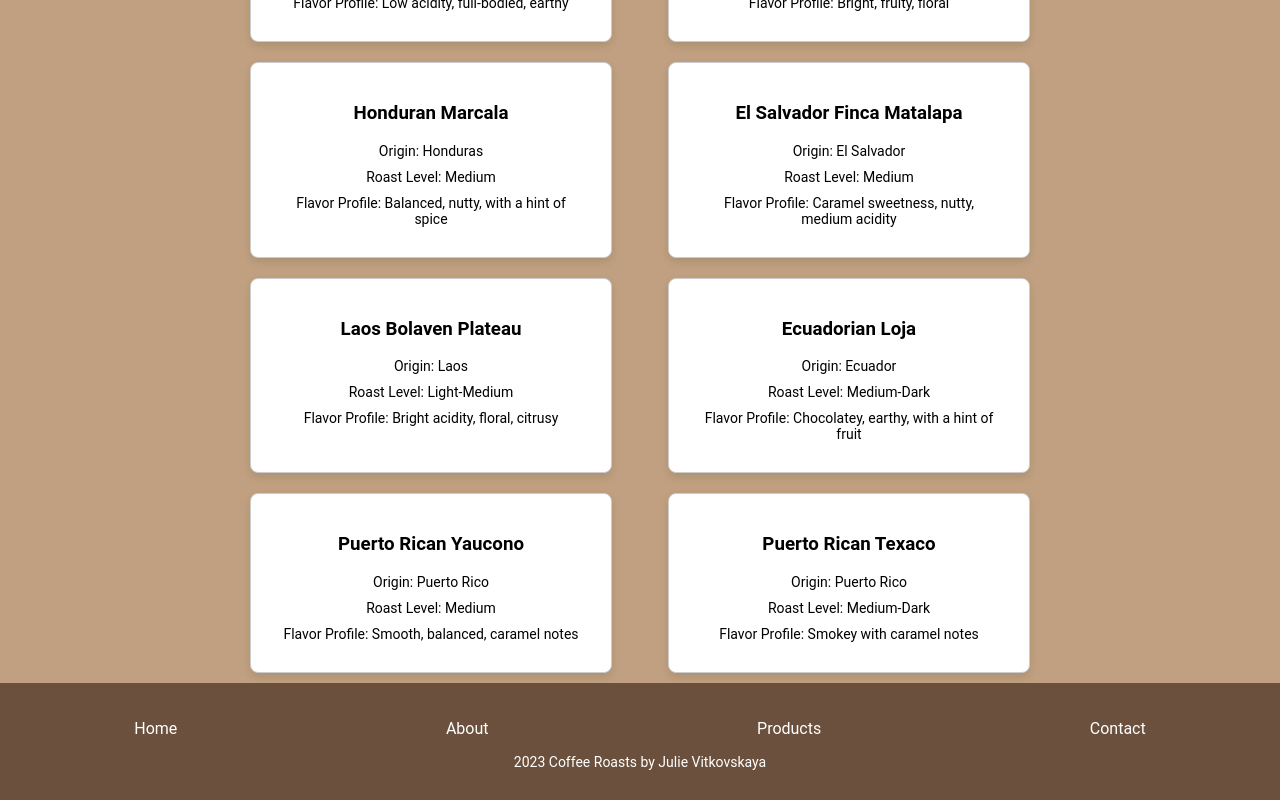
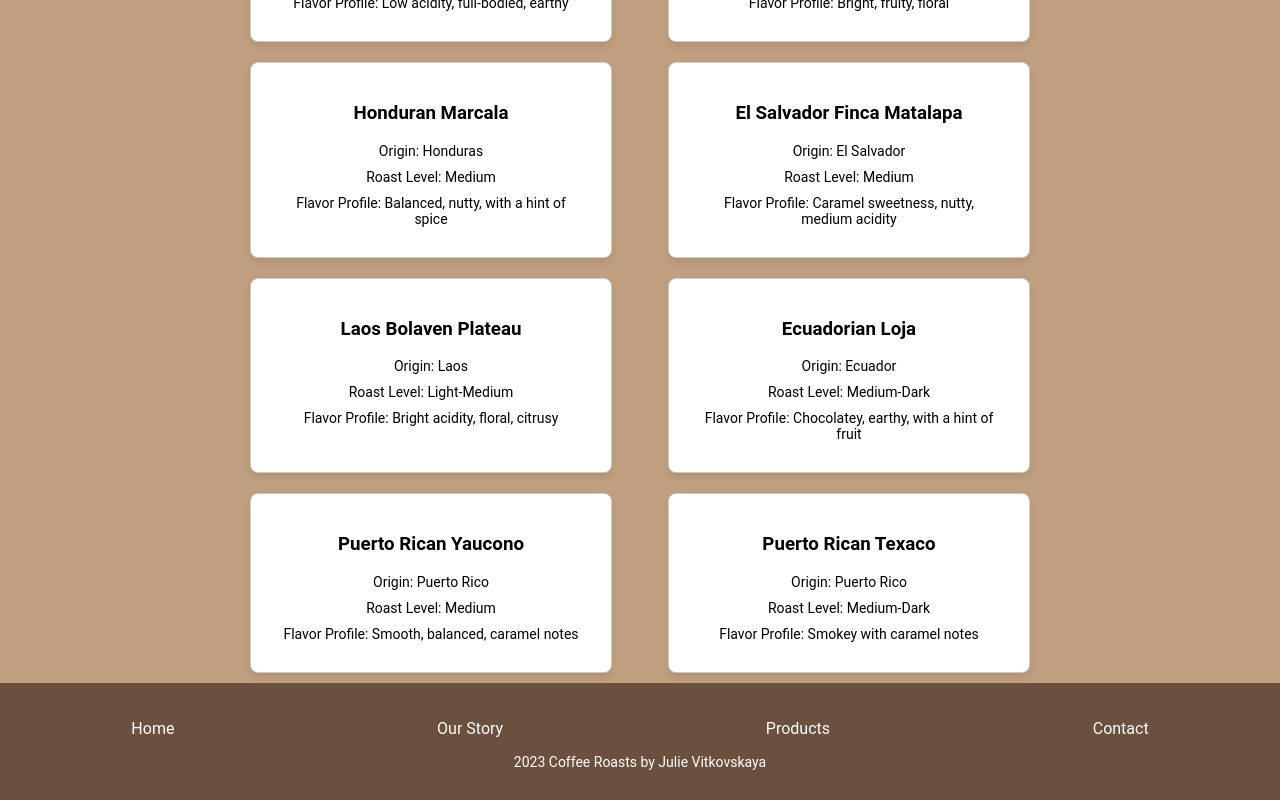
Before and after one commit to uvitkovs/coffee-app, a React app: page / in a window 1280 px wide. Shown: the part 2369-3169 px from the top of the page. Built offline with nearby package versions, Linux system fonts and the light colour scheme; the HTML template or start-up script is replaced by a standard one.

Commit message:
changed text of footer links

```diff
--- a/src/components/Footer.jsx
+++ b/src/components/Footer.jsx
@@ -7,7 +7,7 @@
          <nav>
         <ul className="footer-links">
           <li><a href="/home">Home</a></li>
-          <li><a href="/about">About</a></li>
+          <li><a href="/about">Our Story</a></li>
           <li><a href="/products">Products</a></li>
           <li><a href="/contact">Contact</a></li>
         </ul>
```
